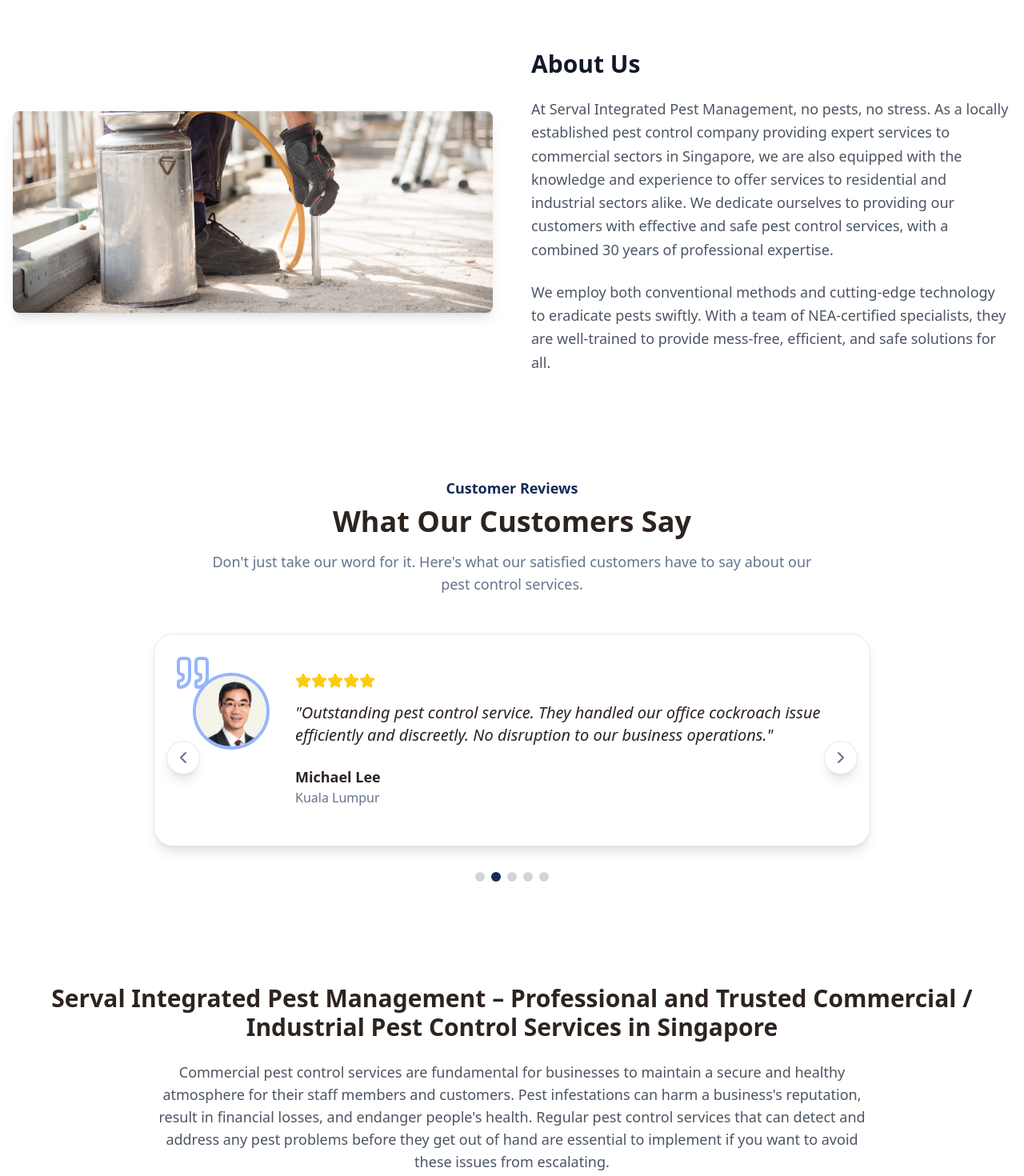
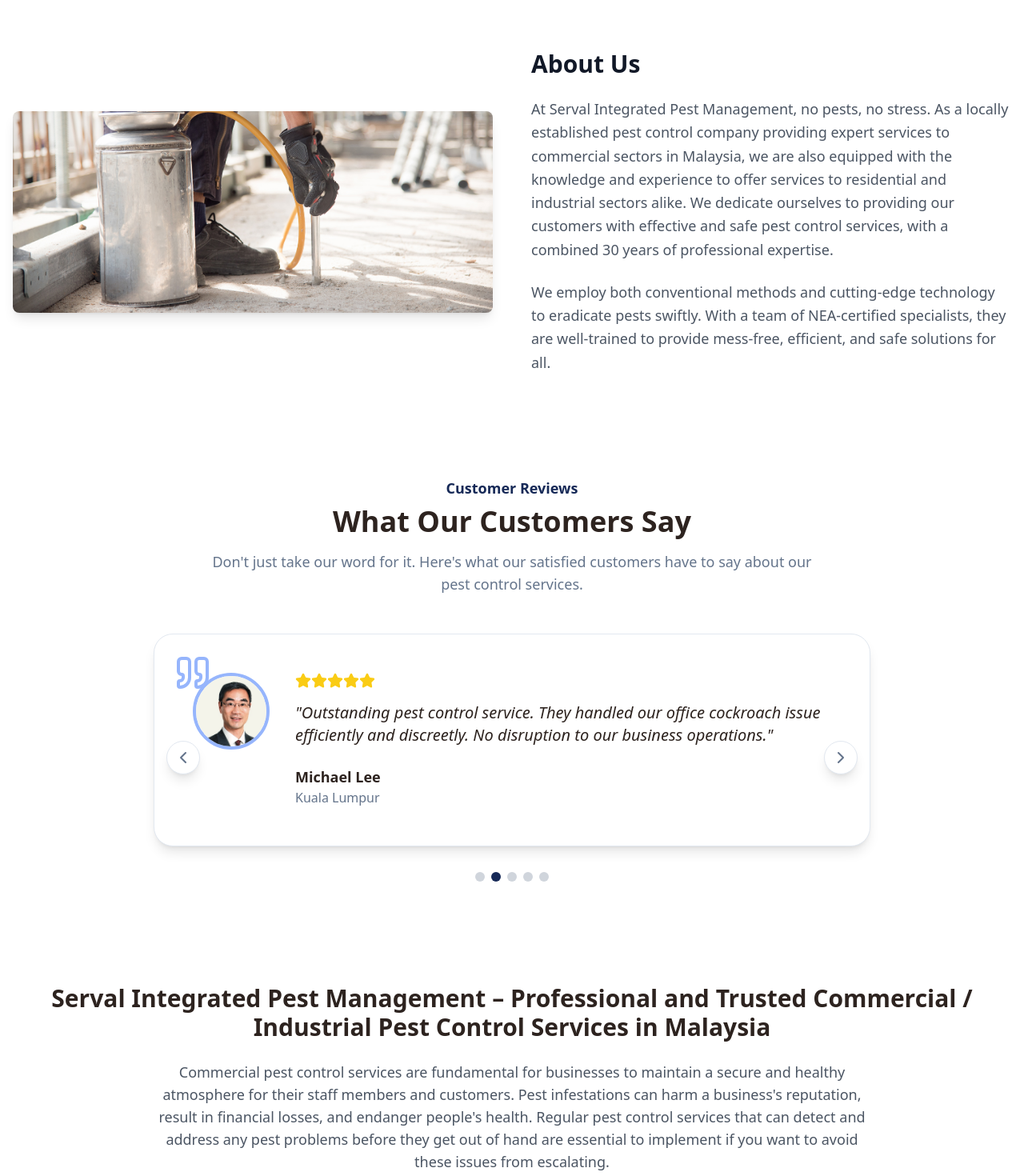
Before and after one commit to NatanaelAdrieChristiawan/pestclinic-landing-page-flow, a React (Vite) app: page /commercial in a window 1280 px wide. Shown: the part 6660-8130 px from the top of the page at 80% size. Built offline with nearby package versions, Linux system fonts and the light colour scheme.

Commit message:
fixing commercial

```diff
--- a/src/pages/Commercial.tsx
+++ b/src/pages/Commercial.tsx
@@ -304,7 +304,7 @@ const Commercial = () => {
             >
               <h2 className="text-3xl font-bold text-gray-900">About Us</h2>
               <p className="text-lg text-gray-600 leading-relaxed">
-                At Serval Integrated Pest Management, no pests, no stress. As a locally established pest control company providing expert services to commercial sectors in Singapore, we are also equipped with the knowledge and experience to offer services to residential and industrial sectors alike. We dedicate ourselves to providing our customers with effective and safe pest control services, with a combined 30 years of professional expertise.
+                At Serval Integrated Pest Management, no pests, no stress. As a locally established pest control company providing expert services to commercial sectors in Malaysia, we are also equipped with the knowledge and experience to offer services to residential and industrial sectors alike. We dedicate ourselves to providing our customers with effective and safe pest control services, with a combined 30 years of professional expertise.
               </p>
               <p className="text-lg text-gray-600 leading-relaxed">
                 We employ both conventional methods and cutting-edge technology to eradicate pests swiftly. With a team of NEA-certified specialists, they are well-trained to provide mess-free, efficient, and safe solutions for all.
@@ -326,7 +326,7 @@ const Commercial = () => {
             className="text-center space-y-6"
           >
             <h2 className="text-3xl font-bold">
-              Serval Integrated Pest Management – Professional and Trusted Commercial / Industrial Pest Control Services in Singapore
+              Serval Integrated Pest Management – Professional and Trusted Commercial / Industrial Pest Control Services in Malaysia
             </h2>
 
             <p className="text-lg text-gray-600 max-w-4xl mx-auto">
```
